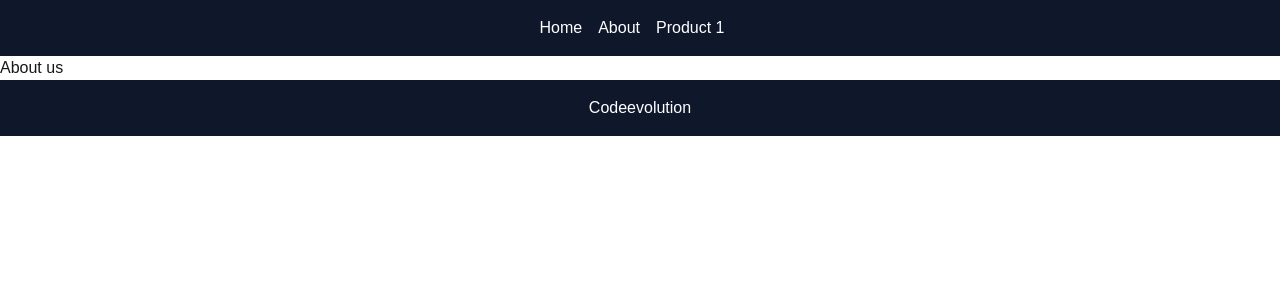
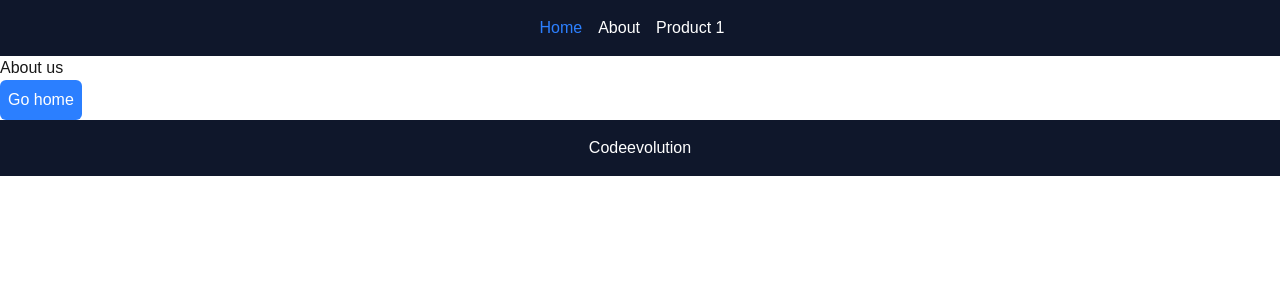
Before and after one commit to MarioMilosevic/React-Workshop, a Next.js app in the folder next-js/: page /about in a window 1280 px wide. Shown: the top 300 px of the page. Built offline with nearby package versions, Linux system fonts and the light colour scheme.

Commit message:
Fetch individual param

```diff
--- a/next-js/src/app/about/page.tsx
+++ b/next-js/src/app/about/page.tsx
@@ -1,11 +1,19 @@
-import React from 'react'
+'use client'
+import { useRouter } from "next/navigation";
 
 const page = () => {
+  const router = useRouter();
   return (
-    <h1>
-      About us
-    </h1>
-  )
-}
+    <div>
+      <h1>About us</h1>
+      <button
+        className="bg-blue-500 text-white p-2 rounded-md"
+        onClick={() => router.push("/")}
+      >
+        Go home
+      </button>
+    </div>
+  );
+};
 
-export default page
+export default page;
--- a/next-js/src/app/components/Navigation.tsx
+++ b/next-js/src/app/components/Navigation.tsx
@@ -1,11 +1,13 @@
-import React from 'react'
+'use client'
 import Link from 'next/link'
 import { usePathname } from 'next/navigation'
 
 const Navigation = () => {
+    const pathname = usePathname()
+    console.log(pathname)
   return (
     <nav>
-      <Link className='mr-4' href='/'>Home</Link>
+      <Link className={pathname === "/" ? "font-bold mr-4" : "text-blue-500 mr-4"} href='/'>Home</Link>
       <Link className='mr-4' href='/about'>About</Link>
       <Link className='mr-4' href='/products/1'>Product 1</Link>
     </nav>
--- /dev/null
+++ b/next-js/src/app/users/[id]/route.ts
@@ -0,0 +1,9 @@
+import { users } from "../route";
+
+
+export async function GET(_request:Request, {params} :{params:{id:string}}) {
+    const { id } = await params
+    console.log(id)
+    const user = users.find((user) => user.id === Number(id))
+    return Response.json(user)
+}
--- /dev/null
+++ b/next-js/src/app/users/route.ts
@@ -0,0 +1,23 @@
+export const users = [
+  { id: 1, name: "John Doe" },
+  { id: 2, name: "Jane Doe" },
+];
+
+export async function GET() {
+  return Response.json(users);
+}
+
+export async function POST(request: Request) {
+  const user = await request.json();
+  const newUser = {
+    id: users.length + 1,
+    name: user.name,
+  };
+  users.push(newUser);
+  return new Response(JSON.stringify(newUser), {
+    headers: {
+      "Content-Type": "application/json",
+    },
+    status: 201,
+  });
+}
```
